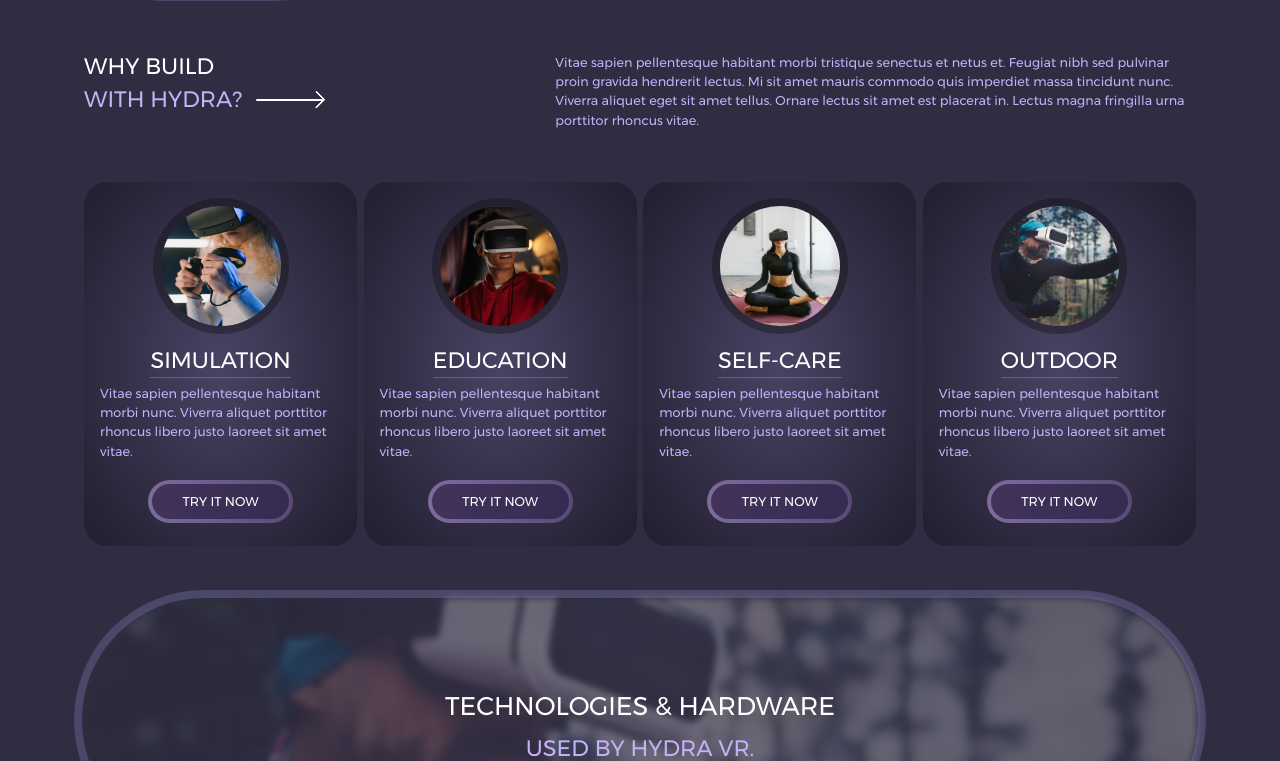
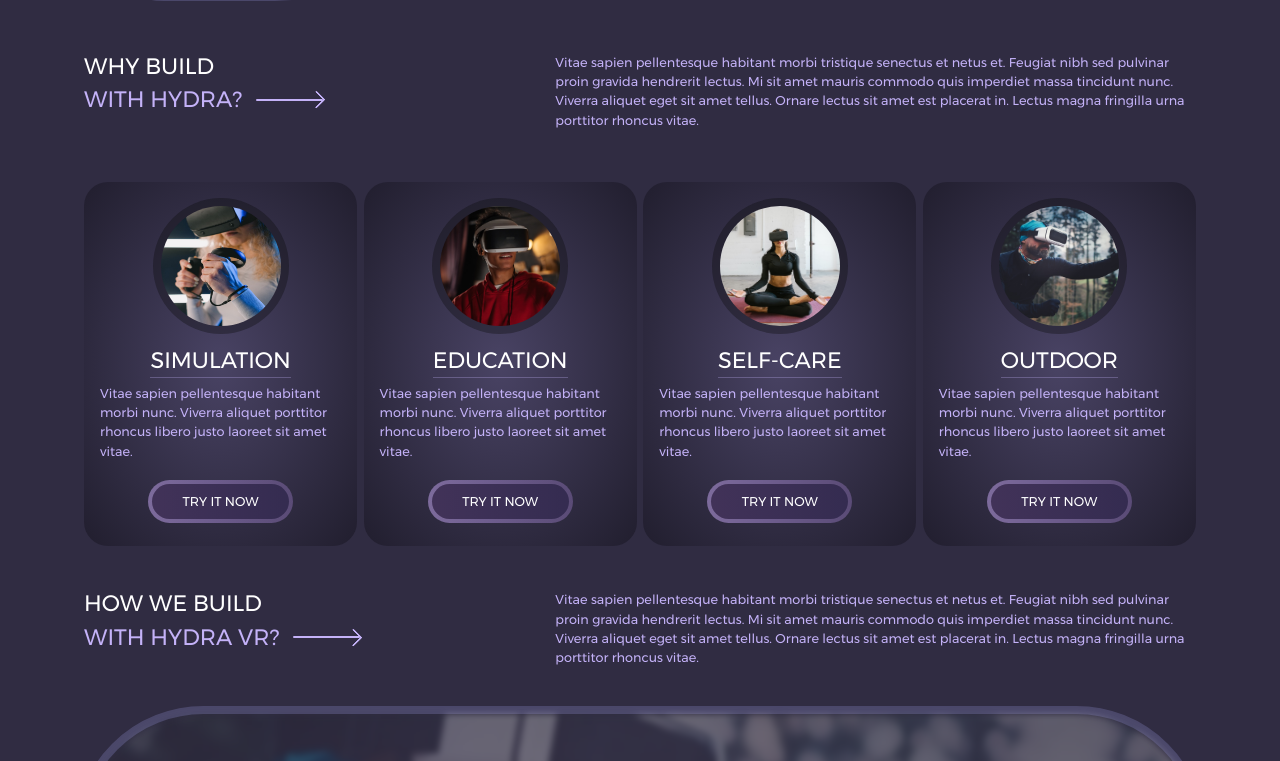
Before and after one commit to alinabizadeh1913/hydra, a React (Create React App) app: page / in a window 1280 px wide. Shown: the part 1119-1880 px from the top of the page. Built offline with nearby package versions, Linux system fonts and the light colour scheme; data requests are answered from the project's data file.

Commit message:
start VrDesign.jsx

```diff
--- a/src/Components/HowWeBuild/HowWeBuild.jsx
+++ b/src/Components/HowWeBuild/HowWeBuild.jsx
@@ -3,7 +3,35 @@
 const HowWeBuild = () => {
     return (
         <section id="how-we-build" className="my-5">
+            <div className="container">
+                <div className="row justify-content-between">
+                    <div className="col-12 col-lg-5">
+                        <div className="why-build-left">
+                            <h3 className="title text-white text-center text-lg-start">
+                                HOW WE BUILD
+                            </h3>
+                            <h3 className="mb-0 mt-2 with-hydra d-flex align-items-center justify-content-center justify-content-lg-start">
+                                <span>
+                                    WITH HYDRA VR?
+                                </span>
 
+                                <div className="arrow-right mx-4 position-relative d-none d-lg-block">
+                                    <div className="right"></div>
+                                    <div className="line"></div>
+                                </div>
+
+                            </h3>
+                        </div>
+                    </div>
+                    <div className="col-12 col-lg-7 d-none d-lg-block">
+                        <div className="why-build-right">
+                            <p className="mb-0 text">
+                                Vitae sapien pellentesque habitant morbi tristique senectus et netus et. Feugiat nibh sed pulvinar proin gravida hendrerit lectus. Mi sit amet mauris commodo quis imperdiet massa tincidunt nunc. Viverra aliquet eget sit amet tellus. Ornare lectus sit amet est placerat in. Lectus magna fringilla urna porttitor rhoncus vitae.
+                            </p>
+                        </div>
+                    </div>
+                </div>
+            </div>
         </section>
     )
 }
--- /dev/null
+++ b/src/Components/VRDesign/index.js
@@ -0,0 +1 @@
+export {default} from './VRDesign';
--- a/src/Pages/Home/Home.jsx
+++ b/src/Pages/Home/Home.jsx
@@ -7,6 +7,7 @@
 import WhyBuild from "../../Components/WhyBuild/WhyBuild";
 import Cards from "../../Components/Card/Cards";
 import Technologies from "../../Components/Technologies/Technologies";
+import HowWeBuild from "../../Components/HowWeBuild/HowWeBuild";
 
 const Home = () => {
 
@@ -23,6 +24,7 @@
             <About />
             <WhyBuild />
             <Cards />
+            <HowWeBuild />
             <Technologies />
             <br /><br /><br /><br /><br /><br /><br /><br /><br /><br /><br /><br /><br /><br /><br /><br /><br /><br /><br /><br /><br /><br /><br /><br /><br /><br /><br /><br /><br /><br /><br /><br /><br /><br /><br /><br /><br /><br />
         </React.Fragment>
--- a/src/css/style.css
+++ b/src/css/style.css
@@ -400,8 +400,8 @@
 #introduction .intro-left .to-hydra-vr .arrow-right .right {
   width: 16px;
   height: 16px;
-  border-top: 3px solid #fff;
-  border-right: 3px solid #fff;
+  border-top: 3px solid #c4b2f8;
+  border-right: 3px solid #c4b2f8;
   transform: rotate(45deg);
   transition: 0.313s ease;
   position: relative;
@@ -411,7 +411,7 @@
 #introduction .intro-left .to-hydra-vr .arrow-right .line {
   position: absolute;
   height: 2.5px;
-  background-color: #fff;
+  background-color: #c4b2f8;
   top: 6.5px;
   left: -6px;
   width: 83px;
@@ -519,8 +519,8 @@
 #why-build .why-build-left .with-hydra .arrow-right .right {
   width: 16px;
   height: 16px;
-  border-top: 3px solid #fff;
-  border-right: 3px solid #fff;
+  border-top: 3px solid #c4b2f8;
+  border-right: 3px solid #c4b2f8;
   transform: rotate(45deg);
   transition: 0.313s ease;
   position: relative;
@@ -530,7 +530,7 @@
 #why-build .why-build-left .with-hydra .arrow-right .line {
   position: absolute;
   height: 2.5px;
-  background-color: #fff;
+  background-color: #c4b2f8;
   top: 6.5px;
   left: -6px;
   width: 83px;
@@ -660,6 +660,52 @@
   transition: 0.4313s ease;
 }
 
+#how-we-build {
+  margin: 65px 0;
+}
+#how-we-build .why-build-left .title {
+  cursor: default;
+}
+#how-we-build .why-build-left .with-hydra {
+  color: #c4b2f8;
+}
+#how-we-build .why-build-left .with-hydra span {
+  cursor: pointer;
+}
+#how-we-build .why-build-left .with-hydra span:hover + .arrow-right .line {
+  width: 95px;
+}
+#how-we-build .why-build-left .with-hydra span:hover + .arrow-right .right {
+  left: 73px;
+}
+#how-we-build .why-build-left .with-hydra .arrow-right {
+  user-select: none;
+}
+#how-we-build .why-build-left .with-hydra .arrow-right .right {
+  width: 16px;
+  height: 16px;
+  border-top: 3px solid #c4b2f8;
+  border-right: 3px solid #c4b2f8;
+  transform: rotate(45deg);
+  transition: 0.313s ease;
+  position: relative;
+  left: 61px;
+  border-radius: 2px;
+}
+#how-we-build .why-build-left .with-hydra .arrow-right .line {
+  position: absolute;
+  height: 2.5px;
+  background-color: #c4b2f8;
+  top: 6.5px;
+  left: -6px;
+  width: 83px;
+  border-radius: 10px;
+  transition: 0.313s ease;
+}
+#how-we-build .why-build-right .text {
+  color: #c4b2f8;
+}
+
 #technologies .technologie {
   display: flex;
   flex-direction: column;
--- a/src/sass/style.scss
+++ b/src/sass/style.scss
@@ -488,8 +488,8 @@
         .right{
           width: 16px;
           height: 16px;
-          border-top: 3px solid #fff;
-          border-right: 3px solid #fff;
+          border-top: 3px solid $text-color-white;
+          border-right: 3px solid $text-color-white;
           transform: rotate(45deg);
           transition: 0.313s ease;
           position: relative;
@@ -499,7 +499,7 @@
         .line{
           position: absolute;
           height: 2.5px;
-          background-color: #fff;
+          background-color: $text-color-white;
           top: 6.5px;
           left: -6px;
           width: 83px;
@@ -631,8 +631,8 @@
         .right{
           width: 16px;
           height: 16px;
-          border-top: 3px solid #fff;
-          border-right: 3px solid #fff;
+          border-top: 3px solid $text-color-white;
+          border-right: 3px solid $text-color-white;
           transform: rotate(45deg);
           transition: 0.313s ease;
           position: relative;
@@ -642,7 +642,7 @@
         .line{
           position: absolute;
           height: 2.5px;
-          background-color: #fff;
+          background-color: $text-color-white;
           top: 6.5px;
           left: -6px;
           width: 83px;
@@ -796,6 +796,62 @@
 
 // Card
 
+// How We Build
+
+#how-we-build{
+    margin: 65px 0;
+    .why-build-left{
+      .title{
+        cursor: default;
+      }
+      .with-hydra{
+        color: $text-color-white;
+        span{
+          cursor: pointer;
+          &:hover + .arrow-right{
+            .line{
+              width: 95px;
+            }
+            .right{
+              left: 73px;
+            }
+          }
+        }
+        .arrow-right{
+          user-select: none;
+          .right{
+            width: 16px;
+            height: 16px;
+            border-top: 3px solid $text-color-white;
+            border-right: 3px solid $text-color-white;
+            transform: rotate(45deg);
+            transition: 0.313s ease;
+            position: relative;
+            left: 61px;
+            border-radius: 2px;
+          }
+          .line{
+            position: absolute;
+            height: 2.5px;
+            background-color: $text-color-white;
+            top: 6.5px;
+            left: -6px;
+            width: 83px;
+            border-radius: 10px;
+            transition: 0.313s ease;
+          }
+        }
+      }
+    }
+    .why-build-right{
+      .text{
+        color: $text-color-white;
+      }
+    }
+}
+
+// How We Build
+
 // Technologies
 
 #technologies{
```
Also changed, not shown: src/Components/VRDesign/VRDesign.jsx (added, +11 -0 lines).
